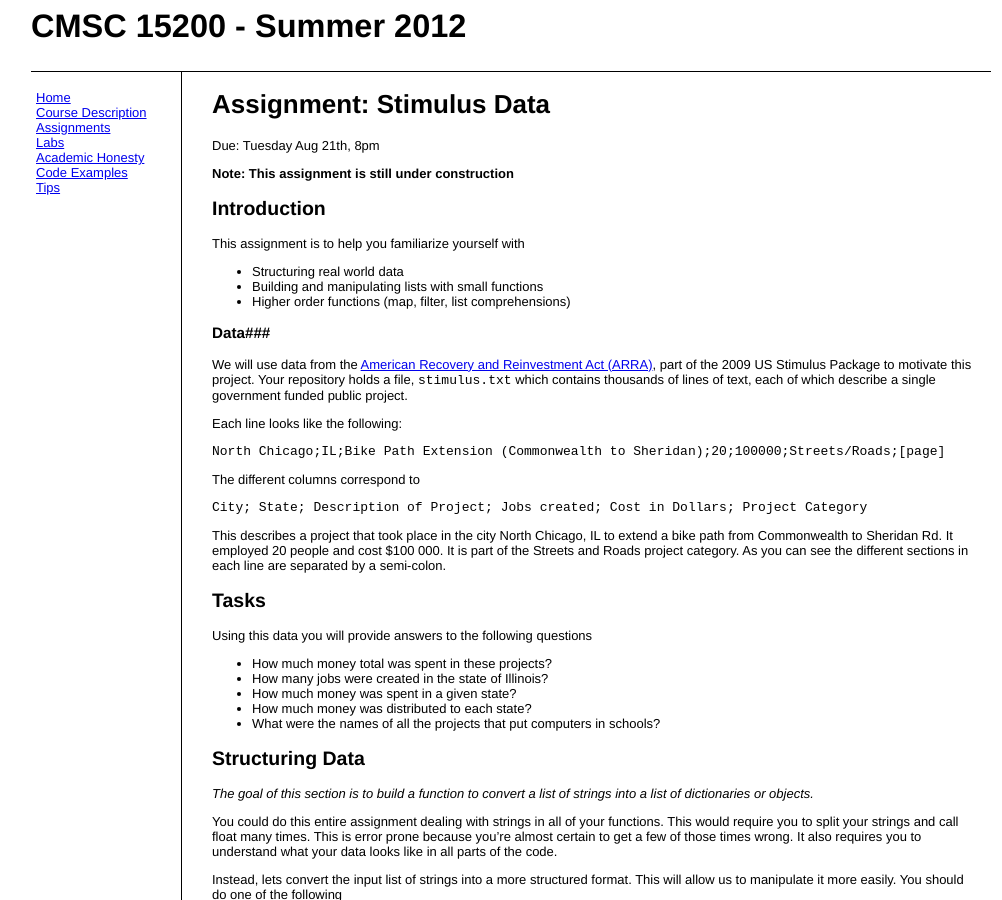
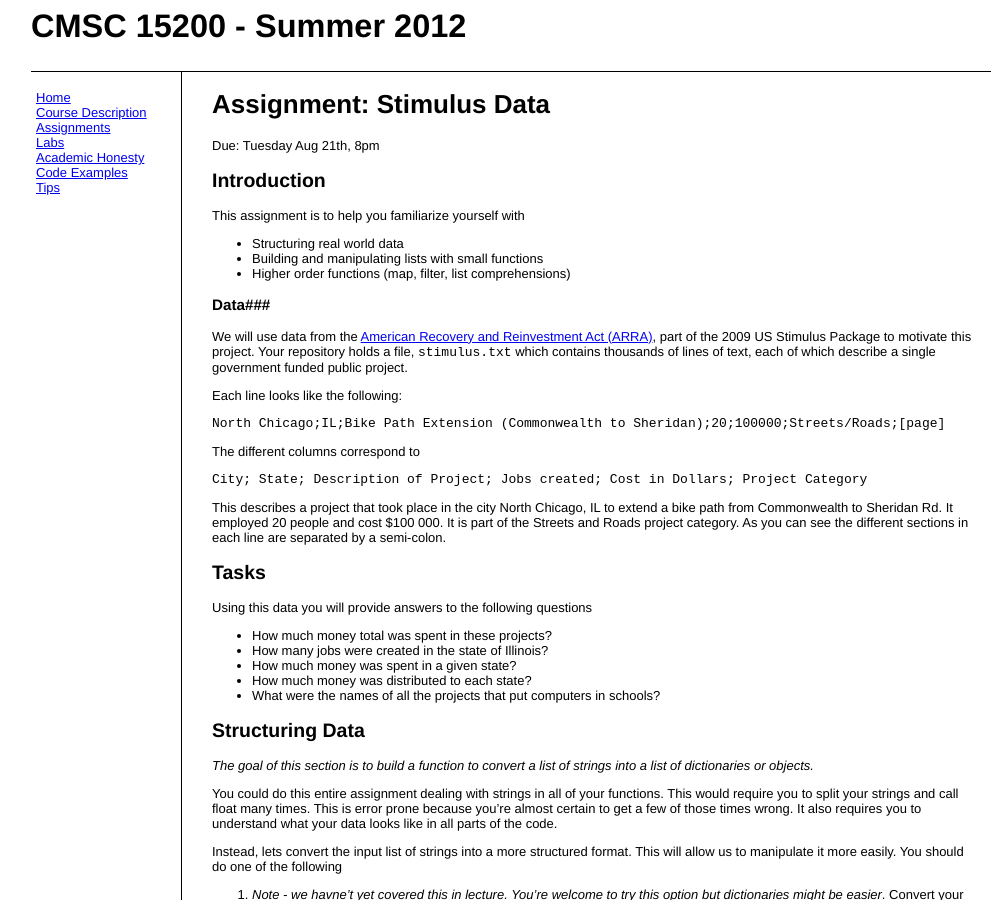
Before and after one commit to mrocklin/cmsc15200, a Jekyll site: the page built from assignments/hw6/index.md, in a window 1280 px wide and 900 px high. Shown: the whole window, without its empty margins (129-1131 px from the left). Built offline with Jekyll 4.4.1, drawn with Linux system fonts in a browser that asks for light colours; Markdown is read by kramdown in place of the engine named in the settings.

Commit message:
remove under construction sign from hw6

```diff
--- a/assignments/hw6/index.md
+++ b/assignments/hw6/index.md
@@ -3,8 +3,6 @@ layout: assignment
 title: Stimulus Data
 due: Tuesday Aug 21th, 8pm
 ---
-
-**Note: This assignment is still under construction**
 
 Introduction
 ------------
```
